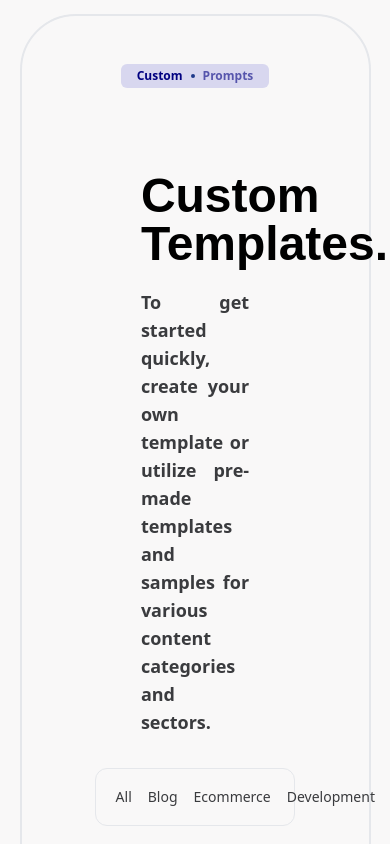
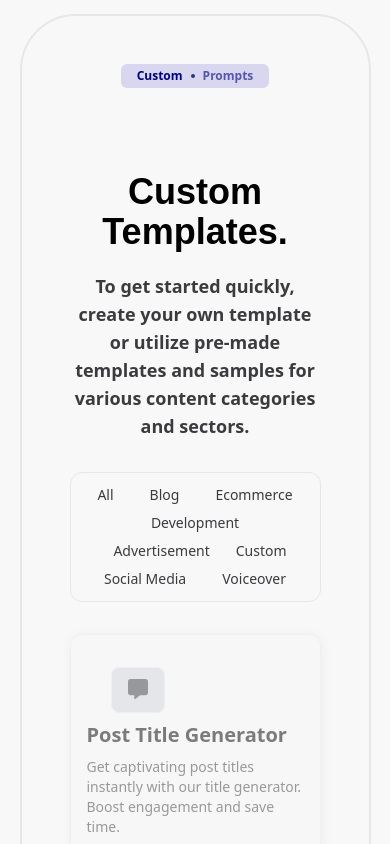
Before and after one commit to solomon-mh/ai-website-ui-clone, a React (Vite) app: page / in a window 390 px wide. Shown: the part 4540-5384 px from the top of the page. Built offline with nearby package versions, Linux system fonts and the light colour scheme.

Commit message:
working on responsiveness

```diff
--- a/src/components/CustomTemplates.jsx
+++ b/src/components/CustomTemplates.jsx
@@ -1,7 +1,8 @@
+/* eslint-disable react/prop-types */
 import { useSearchParams } from "react-router-dom";
 import NotificationHeader from "../utils/NotificationHeader";
 import { templates } from "../data/templates";
-import { FontAwesomeIcon } from "@fortawesome/react-fontawesome";
+import ShowMoreCards from "../utils/ShowMoreCards";
 const CustomTemplates = () => {
   const [searchParams, setSearchParams] = useSearchParams();
   const typeFilter = searchParams.get("type");
@@ -10,23 +11,7 @@ const CustomTemplates = () => {
         (template) => template.type?.toLowerCase() === typeFilter
       )
     : templates;
-  console.log(filteredTemplate);
-  const temps = filteredTemplate.map((template) => {
-    return (
-      <div
-        key={template.id}
-        className='template-card border-1 pt-8 pb-2 rounded-xl px-4 text-left bg-slate-200 bg-opacity-40'
-      >
-        <div className='template-icon text-xl py-2 mx-6 px-4 border-1 w-fit bg-gray-300 rounded-lg transition-all duration-300'>
-          <FontAwesomeIcon icon={template.icon} />
-        </div>
-        <h2 className='text-xl font-semibold text-black py-2'>
-          {template.title}
-        </h2>
-        <p className='text-sm pb-2'>{template.content}</p>
-      </div>
-    );
-  });
+
   return (
     <div>
       <div className='btn'>
@@ -37,22 +22,26 @@ const CustomTemplates = () => {
           textColor='navy'
         />
       </div>
-      <div className='content w-3/4 m-auto px-10 py-8 text-justify'>
-        <h1 className='text-5xl py-5 text-center'>Custom Templates.</h1>
+      <div className='content md:w-3/4 m-auto  py-8 text-center'>
+        <h1 className='text-4xl md:text-5xl py-5 text-center'>
+          Custom Templates.
+        </h1>
         <p className='text-lg font-semibold'>
           To get started quickly, create your own template or utilize pre-made
           templates and samples for various content categories and sectors.
         </p>
       </div>
-      <div className='template-btns text-sm w-4/5 m-auto border-1 py-2 px-3 flex justify-around rounded-xl'>
+      <div className='template-btns text-sm w-full md:w-90perc m-auto border-1 py-2 flex flex-wrap justify-center rounded-xl'>
         <button
-          className={`${typeFilter === "" ? "selected-template-btn" : ""}`}
+          className={`${typeFilter === "" ? "selected-template-btn" : ""}
+          px-2.5 py-1 rounded`}
           onClick={() => setSearchParams({ type: "" })}
         >
           All
         </button>
         <button
-          className={`${typeFilter === "blog" ? "selected-template-btn" : ""}`}
+          className={`${typeFilter === "blog" ? "selected-template-btn" : ""}
+          px-2.5 py-1 rounded`}
           onClick={() => setSearchParams({ type: "blog" })}
         >
           Blog
@@ -60,7 +49,8 @@ const CustomTemplates = () => {
         <button
           className={`${
             typeFilter === "ecommerce" ? "selected-template-btn" : ""
-          }`}
+          }
+          px-2.5 py-1 rounded`}
           onClick={() => setSearchParams({ type: "ecommerce" })}
         >
           Ecommerce
@@ -68,7 +58,8 @@ const CustomTemplates = () => {
         <button
           className={`${
             typeFilter === "development" ? "selected-template-btn" : ""
-          }`}
+          }
+          px-2.5 py-1 rounded`}
           onClick={() => setSearchParams({ type: "development" })}
         >
           Development
@@ -76,18 +67,18 @@ const CustomTemplates = () => {
         <button
           className={`${
             typeFilter === "advertisement" ? "selected-template-btn" : ""
-          }`}
+          }
+          px-2.5 py-1 rounded`}
           onClick={() => setSearchParams({ type: "advertisement" })}
         >
           Advertisement
         </button>
-        <button disabled={true} onClick={() => setSearchParams({ type: "" })}>
-          Custom
-        </button>
+        <button disabled={true}>Custom</button>
         <button
           className={`${
             typeFilter === "socialmedia" ? "selected-template-btn" : ""
-          }`}
+          }
+          px-2.5 py-1 rounded`}
           onClick={() => setSearchParams({ type: "socialmedia" })}
         >
           Social Media
@@ -95,13 +86,16 @@ const CustomTemplates = () => {
         <button
           className={`${
             typeFilter === "voiceover" ? "selected-template-btn" : ""
-          }`}
+          }
+          px-2.5 py-1 rounded`}
           onClick={() => setSearchParams({ type: "voiceover" })}
         >
           Voiceover
         </button>
       </div>
-      <div className='grid grid-cols-3 gap-4 my-8'>{temps}</div>
+      <section>
+        <ShowMoreCards filteredTemplate={filteredTemplate} />
+      </section>
     </div>
   );
 };
```
